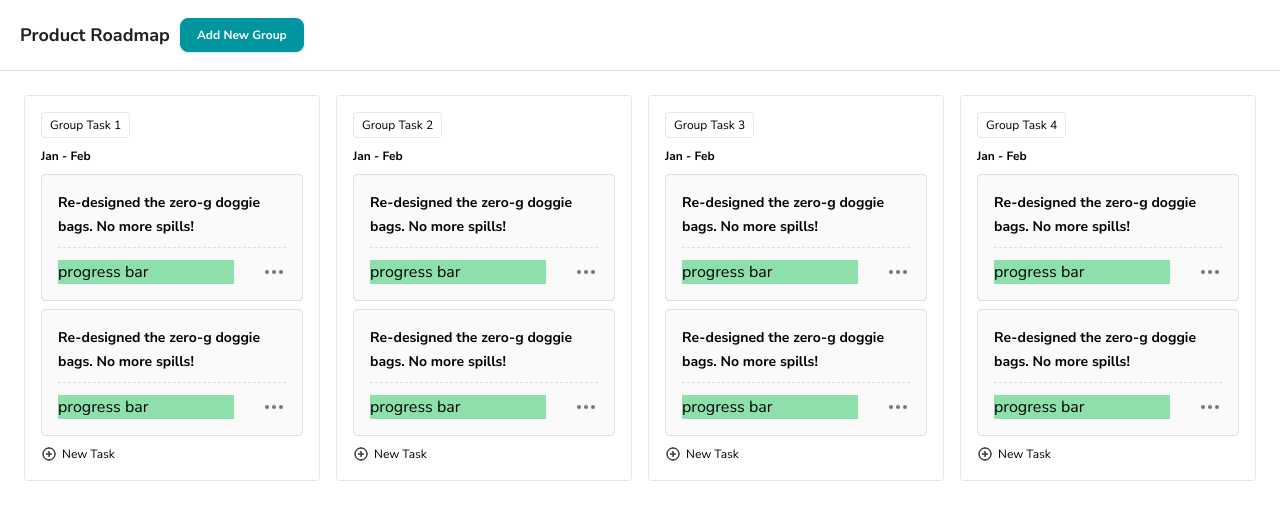
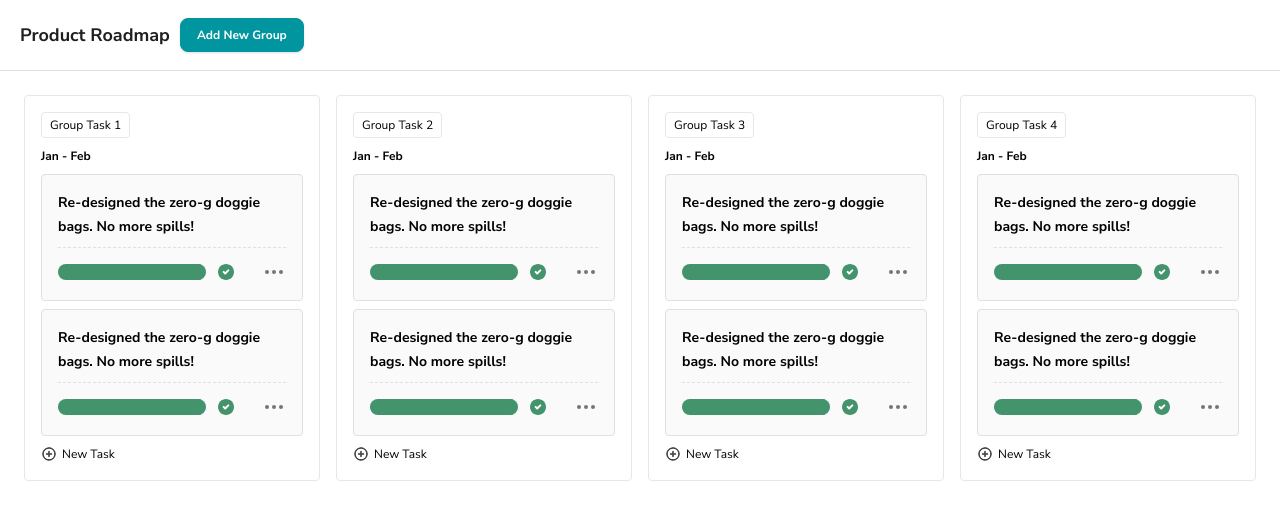
Before and after one commit to elsabilah1/product-roadmap, a React (Vite) app: page / in a window 1280 px wide. Shown: the top 520 px of the page. Built offline with nearby package versions, Linux system fonts and the light colour scheme.

Commit message:
create ProgressBar Component

```diff
--- a/src/components/TaskCard.tsx
+++ b/src/components/TaskCard.tsx
@@ -1,4 +1,5 @@
 import Icon from './utilities/Icon'
+import ProgressBar from './utilities/ProgressBar'
 
 interface IProps {
   title: string
@@ -6,6 +7,7 @@ interface IProps {
 
 function TaskCard(props: IProps) {
   const { title } = props
+  const progress = 100
 
   return (
     <div className='border border-[#E0E0E0] rounded-[4px] p-4 bg-[#FAFAFA]'>
@@ -13,7 +15,12 @@ function TaskCard(props: IProps) {
         {title}
       </h3>
       <div className='flex justify-between items-center gap-7'>
-        <div className='bg-green-500/50 w-full'>progress bar</div>
+        <div className='w-full flex gap-3'>
+          <ProgressBar progress={progress} />
+          <span className='text-xs text-[#757575]'>
+            {progress === 100 ? <Icon iconName='checklist' /> : progress + '%'}
+          </span>
+        </div>
         <button>
           <Icon iconName='setting' />
         </button>
--- /dev/null
+++ b/src/components/utilities/ProgressBar.tsx
@@ -0,0 +1,21 @@
+interface IProps {
+  progress: number
+}
+
+function ProgressBar({ progress }: IProps) {
+  return (
+    <input
+      type='range'
+      min={0}
+      max={100}
+      step={10}
+      value={progress}
+      className={`${
+        progress === 100 && 'completedProgress'
+      } progress appearance-none h-4 p-0 bg-[#EDEDED] rounded-lg overflow-hidden w-full`}
+      disabled
+    />
+  )
+}
+
+export default ProgressBar
--- a/src/index.css
+++ b/src/index.css
@@ -6,4 +6,21 @@
   html {
     font-family: 'Nunito Sans', sans-serif;
   }
+
+  @media screen and (-webkit-min-device-pixel-ratio: 0) {
+    .progress::-webkit-slider-thumb {
+      width: 16px;
+      -webkit-appearance: none;
+      appearance: none;
+      height: 16px;
+      cursor: ew-resize;
+      background: #01959f;
+      box-shadow: -405px 0 0 400px #01959f;
+    }
+
+    .completedProgress::-webkit-slider-thumb {
+      background: #43936c;
+      box-shadow: -405px 0 0 400px #43936c;
+    }
+  }
 }
```
Also changed, not shown: src/assets/icons/checklist.svg (added).
